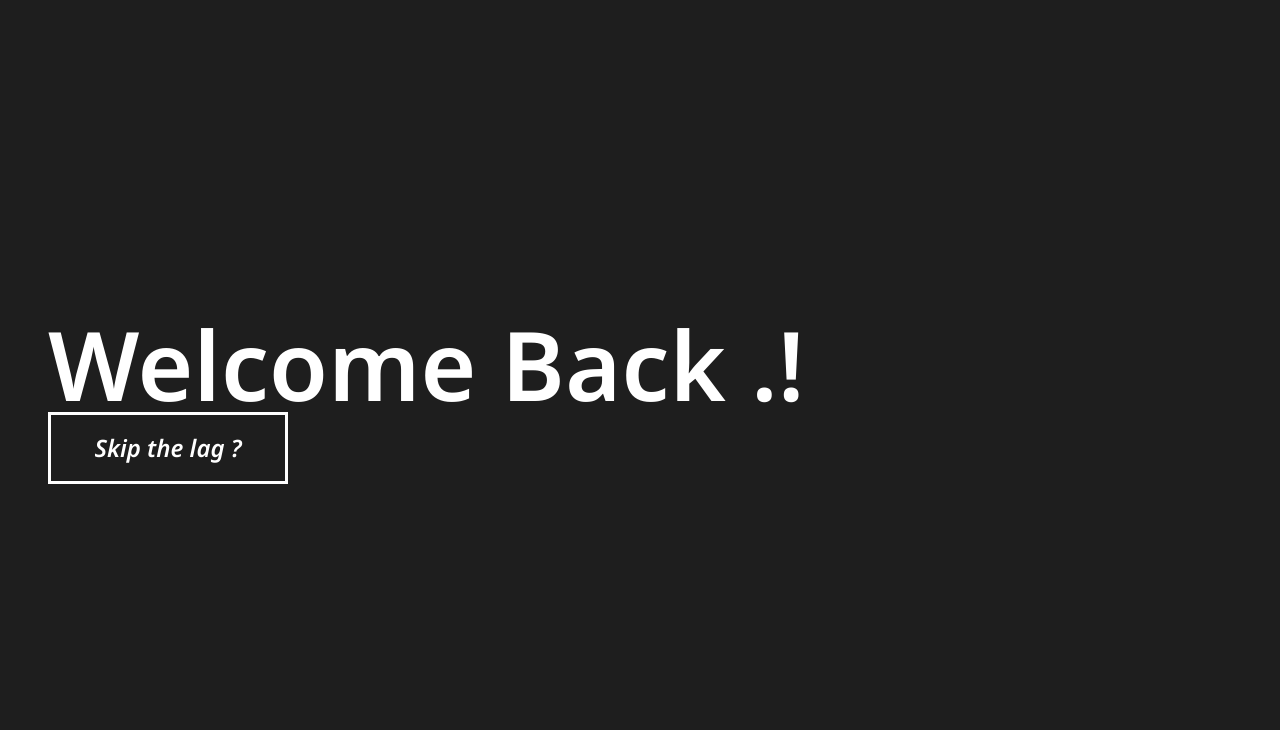
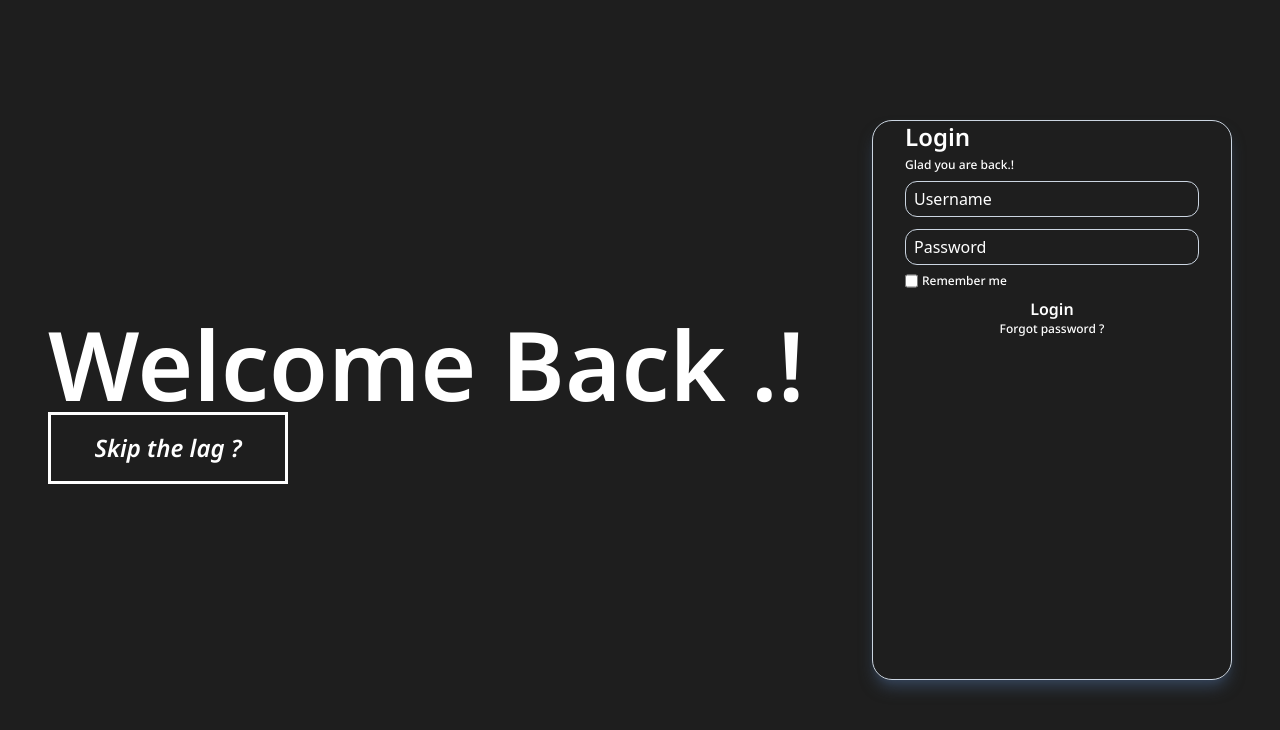
Before and after one commit to HariK-developer/stylist, a Next.js app: page /login in a window 1280 px wide. Shown: the top 730 px of the page. Built offline with nearby package versions, Linux system fonts and the light colour scheme.

Commit message:
login page design

```diff
--- a/src/app/layout.tsx
+++ b/src/app/layout.tsx
@@ -14,6 +14,18 @@ const subFont = localFont({
   variable: "--font-notSans-italic",
 });
 
+const notoMedium = localFont({
+  src: "./fonts/NotoSans-Medium.ttf",
+  display: "swap",
+  variable: "--font-notSans-medium",
+});
+
+const notoRegular = localFont({
+  src: "./fonts/NotoSans-Regular.ttf",
+  display: "swap",
+  variable: "--font-notSans-regular",
+});
+
 export const metadata: Metadata = {
   title: "Stylist",
   description: "Generated by create next app",
@@ -26,7 +38,7 @@ export default function RootLayout({
 }>) {
   return (
     <html lang="en">
-      <body className={`${baseFont.variable} ${subFont.variable}`}>
+      <body className={`${baseFont.variable} ${subFont.variable} ${notoMedium.variable} ${notoRegular.variable}`}>
         {children}
       </body>
     </html>
--- a/src/app/login/page.tsx
+++ b/src/app/login/page.tsx
@@ -2,12 +2,28 @@ export default function Login() {
   return (
     <div className="bg-[#1E1E1E] min-h-screen flex items-center">
       <div className="w-8/12 flex flex-col ml-12">
-        <p className="font-semibold text-white text-8xl font-noto">Welcome Back .!</p>
+        <p className="font-semibold text-white text-8xl font-noto">
+          Welcome Back .!
+        </p>
         <div className="w-60 h-[72px]  border-[3px] border-white flex items-center justify-center">
           <p className="text-white text-2xl font-notoSubFont">Skip the lag ?</p>
         </div>
       </div>
-      <div className="w-4/12"></div>
+      <div className="mr-12">
+        <div className="min-h-[560px] min-w-[360px]  rounded-[20px] border border-slate-300 shadow-lg shadow-slate-700">
+          <div className="flex flex-col  ml-8 mr-8">
+            <p className="text-white font-noto text-2xl mb-1">Login</p>
+            <p className="text-white text-xs font-notoMedium mb-2">Glad you are back.!</p>
+            <input className=" font-notoRegular bg-transparent border border-slate-300 rounded-[12px] h-9 mb-3 placeholder:text-white px-2" type="text" placeholder="Username"  />
+            <input className="font-notoRegular bg-transparent border border-slate-300 rounded-[12px] h-9 placeholder:text-white px-2 mb-2" type="text" placeholder="Password" />
+            <div className="flex mb-2 ">
+              <input type="checkbox" /> <p className="text-white font-notoMedium text-xs ml-1">Remember me</p>
+            </div>
+            <button className="text-white font-noto">Login</button>
+            <button className="text-white font-notoMedium text-xs">Forgot password ?</button>
+          </div>
+        </div>
+      </div>
     </div>
   );
 }
--- a/tailwind.config.ts
+++ b/tailwind.config.ts
@@ -16,6 +16,8 @@ const config: Config = {
       fontFamily : {
         noto: ['var(--font-base-noto)'],
         notoSubFont: ['var(--font-notSans-italic)'],
+        notoMedium: ['var(--font-notSans-medium)'],
+        notoRegular: ['var(----font-notSans-regular)']
       }
     },
   },
```
Also changed, not shown: src/app/fonts/NotoSans-Medium.ttf (added), src/app/fonts/NotoSans-Regular.ttf (added).
